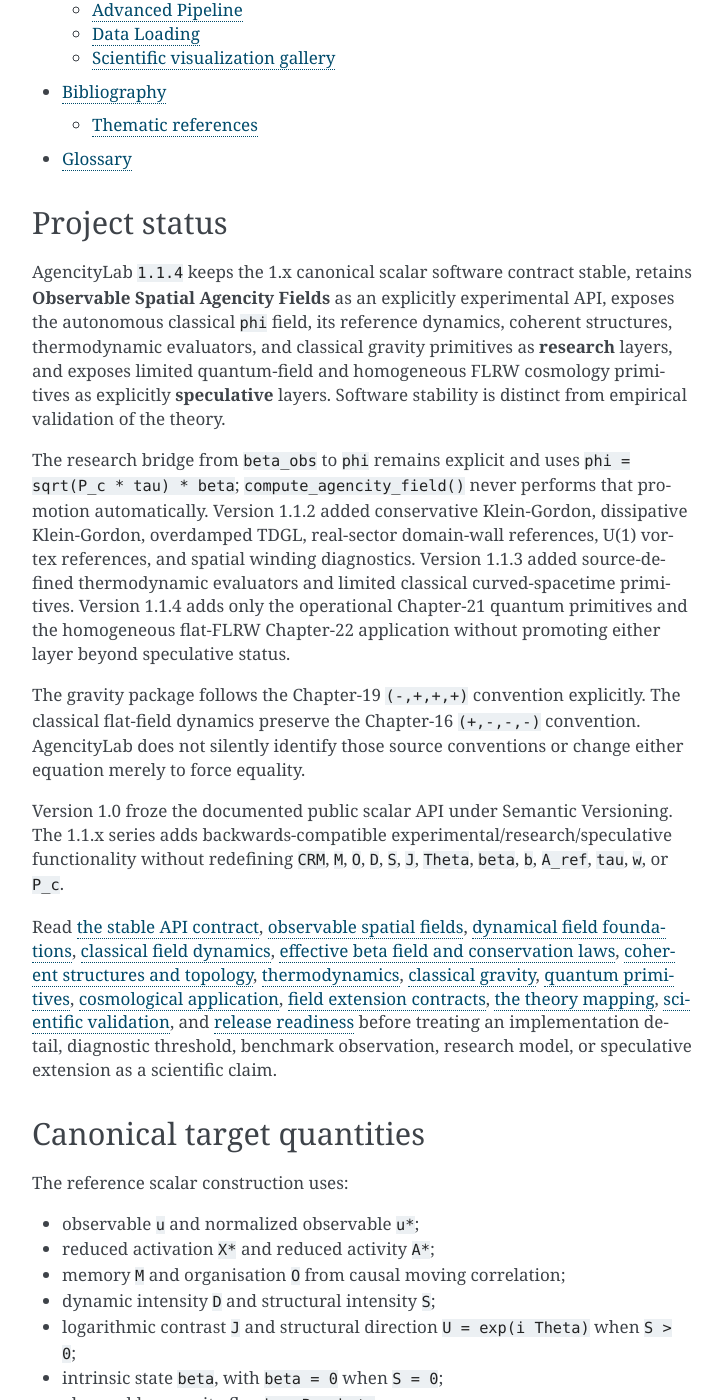
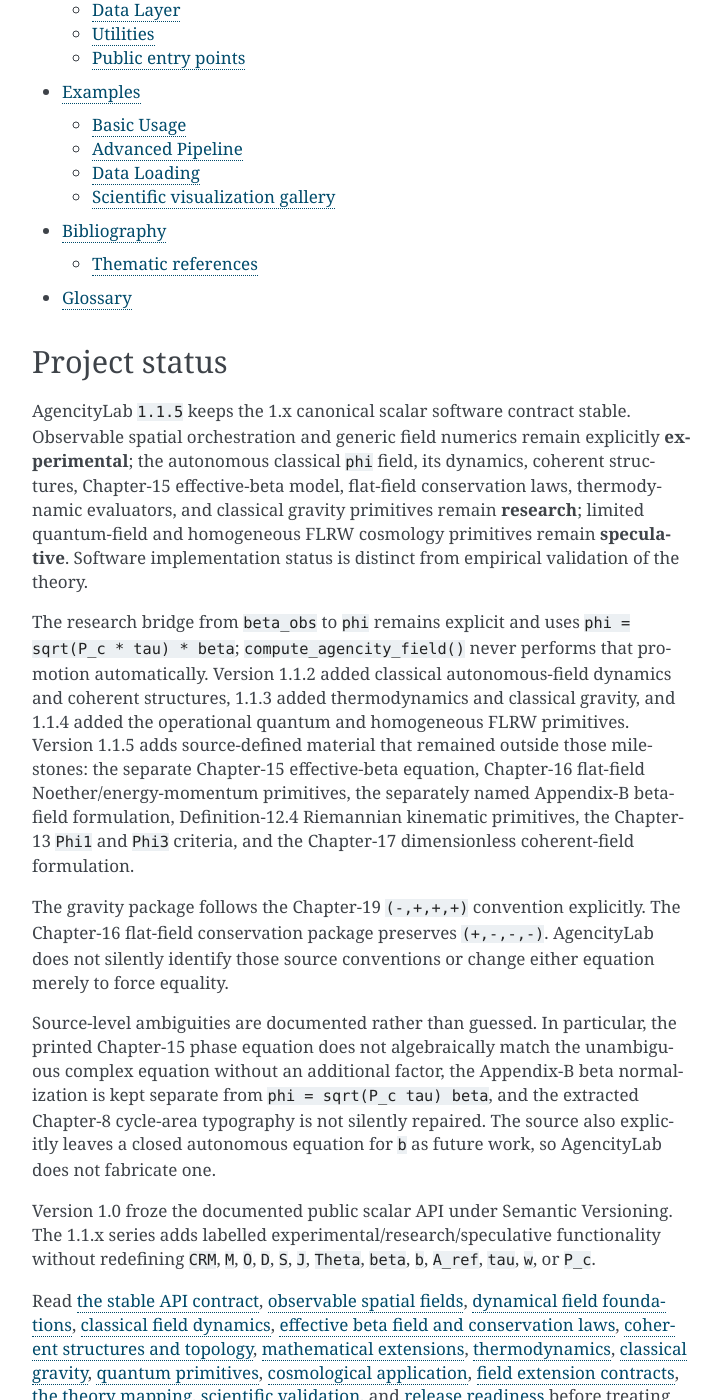
Before and after one commit to Gilbert243/AgencityLab, a Sphinx documentation site: the page built from docs/index.md, in a window 1280 px wide and 1400 px high, scrolled down 6544 px. Shown: the whole window, without its empty margins (388-1110 px from the left). Built offline with Sphinx 7.4.7, drawn with Linux system fonts in a browser that asks for light colours; some of the changed text lies outside the part shown.

```diff
--- a/docs/index.md
+++ b/docs/index.md
@@ -19,6 +19,7 @@ dynamical_field_foundations
 classical_field_dynamics
 effective_beta_and_conservation
 coherent_structures
+mathematical_extensions
 thermodynamics
 gravity
 quantum
@@ -50,15 +51,17 @@ references/glossary
 
 ## Project status
 
-AgencityLab `1.1.4` keeps the 1.x canonical scalar software contract stable, retains **Observable Spatial Agencity Fields** as an explicitly experimental API, exposes the autonomous classical `phi` field, its reference dynamics, coherent structures, thermodynamic evaluators, and classical gravity primitives as **research** layers, and exposes limited quantum-field and homogeneous FLRW cosmology primitives as explicitly **speculative** layers. Software stability is distinct from empirical validation of the theory.
+AgencityLab `1.1.5` keeps the 1.x canonical scalar software contract stable. Observable spatial orchestration and generic field numerics remain explicitly **experimental**; the autonomous classical `phi` field, its dynamics, coherent structures, Chapter-15 effective-beta model, flat-field conservation laws, thermodynamic evaluators, and classical gravity primitives remain **research**; limited quantum-field and homogeneous FLRW cosmology primitives remain **speculative**. Software implementation status is distinct from empirical validation of the theory.
 
-The research bridge from `beta_obs` to `phi` remains explicit and uses `phi = sqrt(P_c * tau) * beta`; `compute_agencity_field()` never performs that promotion automatically. Version 1.1.2 added conservative Klein-Gordon, dissipative Klein-Gordon, overdamped TDGL, real-sector domain-wall references, U(1) vortex references, and spatial winding diagnostics. Version 1.1.3 added source-defined thermodynamic evaluators and limited classical curved-spacetime primitives. Version 1.1.4 adds only the operational Chapter-21 quantum primitives and the homogeneous flat-FLRW Chapter-22 application without promoting either layer beyond speculative status.
+The research bridge from `beta_obs` to `phi` remains explicit and uses `phi = sqrt(P_c * tau) * beta`; `compute_agencity_field()` never performs that promotion automatically. Version 1.1.2 added classical autonomous-field dynamics and coherent structures, 1.1.3 added thermodynamics and classical gravity, and 1.1.4 added the operational quantum and homogeneous FLRW primitives. Version 1.1.5 adds source-defined material that remained outside those milestones: the separate Chapter-15 effective-beta equation, Chapter-16 flat-field Noether/energy-momentum primitives, the separately named Appendix-B beta-field formulation, Definition-12.4 Riemannian kinematic primitives, the Chapter-13 `Phi1` and `Phi3` criteria, and the Chapter-17 dimensionless coherent-field formulation.
 
-The gravity package follows the Chapter-19 `(-,+,+,+)` convention explicitly. The classical flat-field dynamics preserve the Chapter-16 `(+,-,-,-)` convention. AgencityLab does not silently identify those source conventions or change either equation merely to force equality.
+The gravity package follows the Chapter-19 `(-,+,+,+)` convention explicitly. The Chapter-16 flat-field conservation package preserves `(+,-,-,-)`. AgencityLab does not silently identify those source conventions or change either equation merely to force equality.
 
-Version 1.0 froze the documented public scalar API under Semantic Versioning. The 1.1.x series adds backwards-compatible experimental/research/speculative functionality without redefining `CRM`, `M`, `O`, `D`, `S`, `J`, `Theta`, `beta`, `b`, `A_ref`, `tau`, `w`, or `P_c`.
+Source-level ambiguities are documented rather than guessed. In particular, the printed Chapter-15 phase equation does not algebraically match the unambiguous complex equation without an additional factor, the Appendix-B beta normalization is kept separate from `phi = sqrt(P_c tau) beta`, and the extracted Chapter-8 cycle-area typography is not silently repaired. The source also explicitly leaves a closed autonomous equation for `b` as future work, so AgencityLab does not fabricate one.
 
-Read [the stable API contract](stable_api.md), [observable spatial fields](observable_fields.md), [dynamical field foundations](dynamical_field_foundations.md), [classical field dynamics](classical_field_dynamics.md), [effective beta field and conservation laws](effective_beta_and_conservation.md), [coherent structures and topology](coherent_structures.md), [thermodynamics](thermodynamics.md), [classical gravity](gravity.md), [quantum primitives](quantum.md), [cosmological application](cosmology.md), [field extension contracts](field_extension_contracts.md), [the theory mapping](theory_mapping.md), [scientific validation](scientific_validation.md), and [release readiness](release_readiness.md) before treating an implementation detail, diagnostic threshold, benchmark observation, research model, or speculative extension as a scientific claim.
+Version 1.0 froze the documented public scalar API under Semantic Versioning. The 1.1.x series adds labelled experimental/research/speculative functionality without redefining `CRM`, `M`, `O`, `D`, `S`, `J`, `Theta`, `beta`, `b`, `A_ref`, `tau`, `w`, or `P_c`.
+
+Read [the stable API contract](stable_api.md), [observable spatial fields](observable_fields.md), [dynamical field foundations](dynamical_field_foundations.md), [classical field dynamics](classical_field_dynamics.md), [effective beta field and conservation laws](effective_beta_and_conservation.md), [coherent structures and topology](coherent_structures.md), [mathematical extensions](mathematical_extensions.md), [thermodynamics](thermodynamics.md), [classical gravity](gravity.md), [quantum primitives](quantum.md), [cosmological application](cosmology.md), [field extension contracts](field_extension_contracts.md), [the theory mapping](theory_mapping.md), [scientific validation](scientific_validation.md), and [release readiness](release_readiness.md) before treating an implementation detail, diagnostic threshold, benchmark observation, research model, or speculative extension as a scientific claim.
 
 ## Canonical target quantities
 
```
